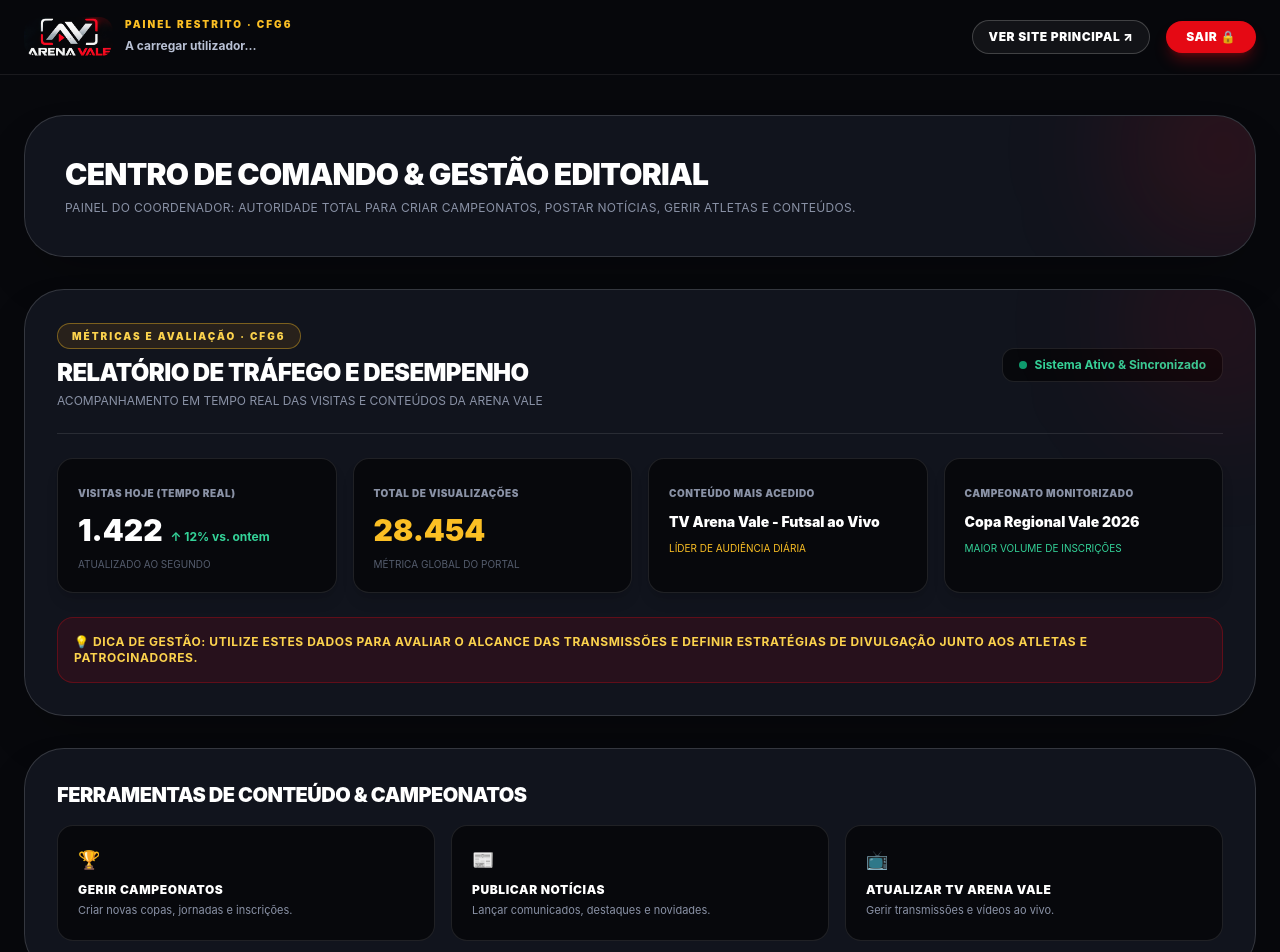
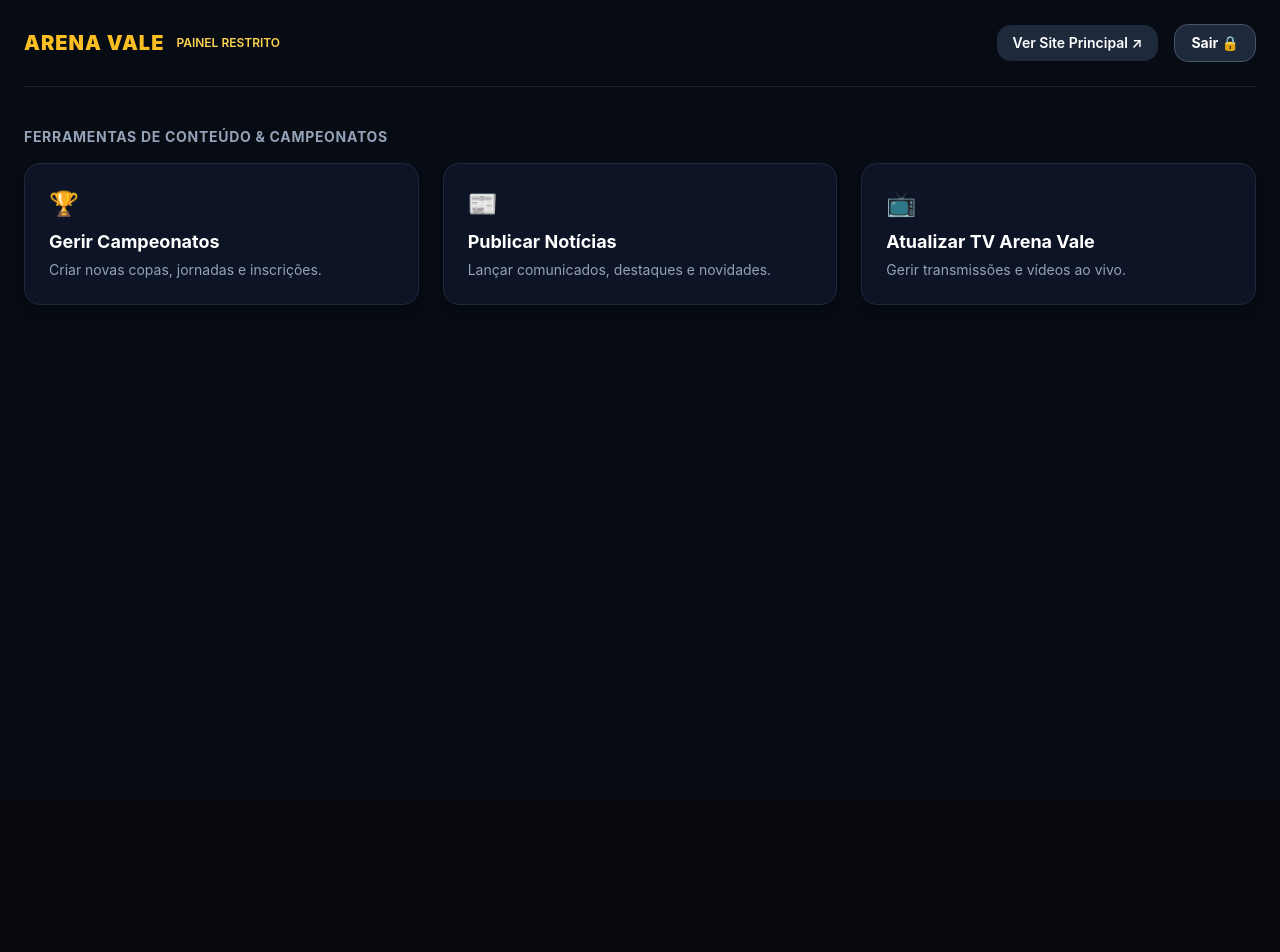
Before and after one commit to arenavaleinstituto-source/arena-vale, a Next.js app: page /painel in a window 1280 px wide. Before the commit this address had no page. Shown: the top 952 px of the page. After the commit the page ends 800 px from the top, so only its background shows below. Built offline with nearby package versions, Linux system fonts and the light colour scheme.

Commit message:
Update page.tsx

```diff
--- a/app/painel/page.tsx
+++ b/app/painel/page.tsx
@@ -1,223 +1,86 @@
 'use client';
 
-import React, { useState, useEffect } from 'react';
 import Link from 'next/link';
 import { useRouter } from 'next/navigation';
-import PainelMetricas from '@/components/PainelMetricas';
 
 export default function PainelPage() {
-  const [userEmail, setUserEmail] = useState('');
-  const [coordenadores, setCoordenadores] = useState<any[]>([]);
-  const [novoEmail, setNovoEmail] = useState('');
-  const [novaSenha, setNovaSenha] = useState('');
-  const [mensagem, setMensagem] = useState('');
   const router = useRouter();
 
-  const PROPRIETARIO_EMAIL = 'pmmiranda2017@gmail.com';
+  const handleLogout = async () => {
+    // 1. Limpar sessão/tokens (ex: Supabase auth ou cookies)
+    // await supabase.auth.signOut();
 
-  useEffect(() => {
-    const savedEmail = localStorage.getItem('arenavale_user_email');
-    if (!savedEmail) {
-      router.push('/login');
-    } else {
-      setUserEmail(savedEmail);
-    }
-
-    try {
-      const savedCoords = localStorage.getItem('cfg6_coordenadores');
-      if (savedCoords) {
-        setCoordenadores(JSON.parse(savedCoords));
-      } else {
-        const iniciais = [
-          { email: 'lpostjen@gmail.com', nivel: 'Coordenador' },
-          { email: 'iigoranjo@gmail.com', nivel: 'Coordenador' },
-          { email: 'arenavale2026@gmail.com', nivel: 'Coordenador' },
-        ];
-        setCoordenadores(iniciais);
-        localStorage.setItem('cfg6_coordenadores', JSON.stringify(iniciais));
-      }
-    } catch {
-      // Fallback
-    }
-  }, [router]);
-
-  const handleAddCoordenador = (e: React.FormEvent) => {
-    e.preventDefault();
-    if (!novoEmail || !novaSenha) {
-      setMensagem('Preencha o e-mail e a palavra-passe do novo coordenador.');
-      return;
-    }
-
-    const novo = { email: novoEmail.trim().toLowerCase(), senha: novaSenha, nivel: 'Coordenador Autorizado' };
-    const atualizados = [...coordenadores, novo];
-    setCoordenadores(atualizados);
-    localStorage.setItem('cfg6_coordenadores', JSON.stringify(atualizados));
-    setNovoEmail('');
-    setNovaSenha('');
-    setMensagem('Coordenador autorizado adicionado com sucesso!');
-    setTimeout(() => setMensagem(''), 4000);
-  };
-
-  const handleRemoveCoordenador = (emailRemover: string) => {
-    const atualizados = coordenadores.filter((c) => c.email !== emailRemover);
-    setCoordenadores(atualizados);
-    localStorage.setItem('cfg6_coordenadores', JSON.stringify(atualizados));
-    setMensagem(`Coordenador ${emailRemover} removido com sucesso.`);
-    setTimeout(() => setMensagem(''), 4000);
-  };
-
-  const handleLogout = () => {
-    localStorage.removeItem('arenavale_user_email');
+    // 2. Redirecionar para o login
     router.push('/login');
   };
 
-  const isProprietario = userEmail.toLowerCase() === PROPRIETARIO_EMAIL;
-
   return (
-    <div className="min-h-screen bg-[#07080c] text-white selection:bg-[#e50914] selection:text-white flex flex-col justify-between font-sans overflow-x-hidden">
-
-      {/* CABEÇALHO DO PAINEL */}
-      <header className="border-b border-white/[0.08] bg-[#07080c]/90 backdrop-blur-xl sticky top-0 z-40">
-        <div className="mx-auto flex max-w-7xl items-center justify-between px-6 py-4">
+    <main className="min-h-screen bg-[#070b13] text-white p-6">
+      {/* BARRA SUPERIOR */}
+      <header className="flex items-center justify-between pb-6 border-b border-white/10">
         <div className="flex items-center gap-3">
-            <img src="/logo 02.png" alt="Arena Vale" className="h-10 w-auto object-contain rounded-lg mix-blend-lighten" />
-            <div>
-              <span className="text-[10px] font-black uppercase tracking-[0.2em] text-amber-400 block">PAINEL RESTRITO · CFG6</span>
-              <span className="text-xs font-bold text-[#b8c0d4]">{userEmail || 'A carregar utilizador...'}</span>
-            </div>
+          <div className="font-black text-xl tracking-wider text-amber-400">ARENA VALE</div>
+          <span className="text-xs text-amber-300 font-semibold uppercase">Painel Restrito</span>
         </div>
 
         <div className="flex items-center gap-4">
-            <Link href="/" className="hidden sm:inline-block rounded-full border border-white/20 bg-white/5 px-4 py-2 text-xs font-black uppercase tracking-wider text-white hover:bg-white/10 transition">
+          {/* Link para o site público */}
+          <Link
+            href="/"
+            target="_blank"
+            className="px-4 py-2 text-sm font-semibold rounded-lg bg-slate-800 hover:bg-slate-700 transition"
+          >
             Ver Site Principal ↗
           </Link>
+
+          {/* Botão de Logout */}
           <button
             onClick={handleLogout}
-              className="rounded-full bg-[#e50914] px-5 py-2 text-xs font-black uppercase tracking-wider text-white hover:bg-red-600 transition shadow-lg shadow-[#e50914]/30"
+            className="px-4 py-2 text-sm font-bold rounded-lg bg-slate-800 hover:bg-slate-700 border border-slate-600 transition"
           >
             Sair 🔒
           </button>
         </div>
-        </div>
       </header>
 
-      {/* CONTEÚDO PRINCIPAL DO PAINEL */}
-      <main className="mx-auto max-w-7xl w-full px-6 py-10 space-y-8">
+      {/* FERRAMENTAS DE CONTEÚDO & CAMPEONATOS */}
+      <section className="mt-10">
+        <h2 className="text-sm font-bold uppercase tracking-wider text-slate-400 mb-4">
+          Ferramentas de Conteúdo & Campeonatos
+        </h2>
 
-        {/* BOAS-VINDAS */}
-        <div className="rounded-[2.5rem] border border-white/15 bg-[#11141d] p-8 sm:p-10 shadow-2xl relative overflow-hidden">
-          <div className="absolute -right-16 -top-16 h-48 w-48 rounded-full bg-[#e50914]/15 blur-3xl pointer-events-none" />
-          <h1 className="text-2xl sm:text-3xl font-black uppercase tracking-tight text-white">Centro de Comando & Gestão Editorial</h1>
-          <p className="text-xs text-[#8a92a6] mt-2 uppercase tracking-wide">
-            {isProprietario
-              ? 'Painel do Proprietário: Controlo total de conteúdos, campeonatos, notícias e gestão restrita de acessos.'
-              : 'Painel do Coordenador: Autoridade total para criar campeonatos, postar notícias, gerir atletas e conteúdos.'
-            }
-          </p>
+        <div className="grid grid-cols-1 md:grid-cols-3 gap-6">
+          {/* Card: Gerir Campeonatos */}
+          <Link
+            href="/painel/campeonatos"
+            className="group block p-6 bg-slate-900/80 border border-slate-800 rounded-2xl hover:border-amber-400/50 hover:bg-slate-800/60 transition shadow-lg"
+          >
+            <div className="text-2xl mb-2">🏆</div>
+            <h3 className="font-bold text-lg group-hover:text-amber-400 transition">Gerir Campeonatos</h3>
+            <p className="text-sm text-slate-400 mt-1">Criar novas copas, jornadas e inscrições.</p>
+          </Link>
+
+          {/* Card: Publicar Notícias */}
+          <Link
+            href="/painel/noticias"
+            className="group block p-6 bg-slate-900/80 border border-slate-800 rounded-2xl hover:border-amber-400/50 hover:bg-slate-800/60 transition shadow-lg"
+          >
+            <div className="text-2xl mb-2">📰</div>
+            <h3 className="font-bold text-lg group-hover:text-amber-400 transition">Publicar Notícias</h3>
+            <p className="text-sm text-slate-400 mt-1">Lançar comunicados, destaques e novidades.</p>
+          </Link>
+
+          {/* Card: Atualizar TV Arena Vale */}
+          <Link
+            href="/painel/tv"
+            className="group block p-6 bg-slate-900/80 border border-slate-800 rounded-2xl hover:border-amber-400/50 hover:bg-slate-800/60 transition shadow-lg"
+          >
+            <div className="text-2xl mb-2">📺</div>
+            <h3 className="font-bold text-lg group-hover:text-amber-400 transition">Atualizar TV Arena Vale</h3>
+            <p className="text-sm text-slate-400 mt-1">Gerir transmissões e vídeos ao vivo.</p>
+          </Link>
         </div>
-
-        {/* COMPONENTE DE MÉTRICAS E RELÓGIO DE VISITAS (ACESSÍVEL A TODOS) */}
-        <PainelMetricas />
-
-        {/* ATALHOS DE GESTÃO DE CONTEÚDO (PARA COORDENADORES E PROPRIETÁRIO) */}
-        <div className="rounded-[2.5rem] border border-white/15 bg-[#11141d] p-6 sm:p-8 shadow-2xl relative overflow-hidden">
-          <h2 className="text-xl font-black uppercase tracking-tight text-white mb-4">Ferramentas de Conteúdo & Campeonatos</h2>
-          <div className="grid grid-cols-1 sm:grid-cols-3 gap-4">
-            <div className="rounded-2xl border border-white/10 bg-[#07080c] p-5">
-              <span className="text-amber-400 text-lg block mb-2">🏆</span>
-              <h3 className="text-xs font-black uppercase tracking-wider text-white">Gerir Campeonatos</h3>
-              <p className="text-[11px] text-[#8a92a6] mt-1">Criar novas copas, jornadas e inscrições.</p>
-            </div>
-            <div className="rounded-2xl border border-white/10 bg-[#07080c] p-5">
-              <span className="text-[#e50914] text-lg block mb-2">📰</span>
-              <h3 className="text-xs font-black uppercase tracking-wider text-white">Publicar Notícias</h3>
-              <p className="text-[11px] text-[#8a92a6] mt-1">Lançar comunicados, destaques e novidades.</p>
-            </div>
-            <div className="rounded-2xl border border-white/10 bg-[#07080c] p-5">
-              <span className="text-emerald-400 text-lg block mb-2">📺</span>
-              <h3 className="text-xs font-black uppercase tracking-wider text-white">Atualizar TV Arena Vale</h3>
-              <p className="text-[11px] text-[#8a92a6] mt-1">Gerir transmissões e vídeos ao vivo.</p>
-            </div>
-          </div>
-        </div>
-
-        {/* SECÇÃO DE GESTÃO DE COORDENADORES (EXCLUSIVO DO PROPRIETÁRIO) */}
-        {isProprietario && (
-          <div className="rounded-[2.5rem] border border-amber-400/30 bg-[#11141d] p-6 sm:p-10 shadow-2xl relative overflow-hidden">
-            <div className="absolute -left-16 -bottom-16 h-48 w-48 rounded-full bg-amber-500/10 blur-3xl pointer-events-none" />
-
-            <div className="flex flex-col sm:flex-row items-start sm:items-center justify-between pb-6 border-b border-white/10 gap-4 mb-8">
-              <div>
-                <span className="inline-flex items-center gap-2 rounded-full border border-amber-400/40 bg-amber-500/10 px-3.5 py-1 text-[10px] font-black uppercase tracking-[0.2em] text-amber-300 mb-2">
-                  EXCLUSIVO PROPRIETÁRIO · CFG6
-                </span>
-                <h2 className="text-xl sm:text-2xl font-black uppercase tracking-tight text-white">Gestão de Coordenadores</h2>
-                <p className="text-xs text-[#8a92a6] uppercase mt-1">Apenas o proprietário possui autoridade para adicionar ou remover acessos</p>
-              </div>
-            </div>
-
-            {mensagem && (
-              <div className="mb-6 rounded-xl bg-[#e50914]/10 border border-[#e50914]/30 p-4 text-center text-xs font-bold text-amber-300">
-                {mensagem}
-              </div>
-            )}
-
-            <div className="mb-8 rounded-2xl border border-white/10 bg-[#07080c] p-6">
-              <h3 className="text-xs font-black uppercase tracking-wider text-amber-400 mb-4">Adicionar Novo Coordenador Autorizado</h3>
-              <form onSubmit={handleAddCoordenador} className="grid grid-cols-1 sm:grid-cols-3 gap-4">
-                <input
-                  type="email"
-                  value={novoEmail}
-                  onChange={(e) => setNovoEmail(e.target.value)}
-                  placeholder="coordenador@arenavale.com"
-                  className="rounded-xl border border-white/15 bg-[#11141d] px-4 py-3 text-xs text-white placeholder:text-white/20 focus:border-[#e50914] focus:outline-none"
-                />
-                <input
-                  type="password"
-                  value={novaSenha}
-                  onChange={(e) => setNovaSenha(e.target.value)}
-                  placeholder="Palavra-passe de acesso"
-                  className="rounded-xl border border-white/15 bg-[#11141d] px-4 py-3 text-xs text-white placeholder:text-white/20 focus:border-[#e50914] focus:outline-none"
-                />
-                <button
-                  type="submit"
-                  className="rounded-xl bg-[#e50914] py-3 text-xs font-black uppercase tracking-widest text-white hover:bg-red-600 transition shadow-lg shadow-[#e50914]/30"
-                >
-                  Adicionar Coordenador ➕
-                </button>
-              </form>
-            </div>
-
-            <div className="space-y-3">
-              <h3 className="text-xs font-black uppercase tracking-wider text-[#b8c0d4] mb-2">Equipa Autorizada Registada</h3>
-              {coordenadores.map((coord, index) => (
-                <div key={index} className="flex items-center justify-between rounded-2xl border border-white/10 bg-[#07080c] px-6 py-4">
-                  <div className="flex items-center gap-3">
-                    <span className="h-2.5 w-2.5 rounded-full bg-emerald-500 animate-pulse" />
-                    <div>
-                      <span className="text-xs font-bold text-white block">{coord.email}</span>
-                      <span className="text-[10px] text-amber-400 uppercase">{coord.nivel}</span>
-                    </div>
-                  </div>
-                  <button
-                    onClick={() => handleRemoveCoordenador(coord.email)}
-                    className="rounded-xl border border-red-500/30 bg-red-500/10 px-3 py-1.5 text-[10px] font-black uppercase tracking-wider text-red-400 hover:bg-red-500/20 transition"
-                  >
-                    Remover Acesso ✕
-                  </button>
-                </div>
-              ))}
-            </div>
-
-          </div>
-        )}
-
+      </section>
     </main>
-
-      {/* RODAPÉ */}
-      <footer className="border-t border-white/10 bg-[#050609] py-6 text-center text-xs text-[#555d6e]">
-        © 2026 Arena Vale · Configuração CFG6. Todos os direitos reservados. CNPJ: 40.694.741/0001-34
-      </footer>
-    </div>
   );
 }
```
Lines whose indentation alone changed are shown as unchanged.
